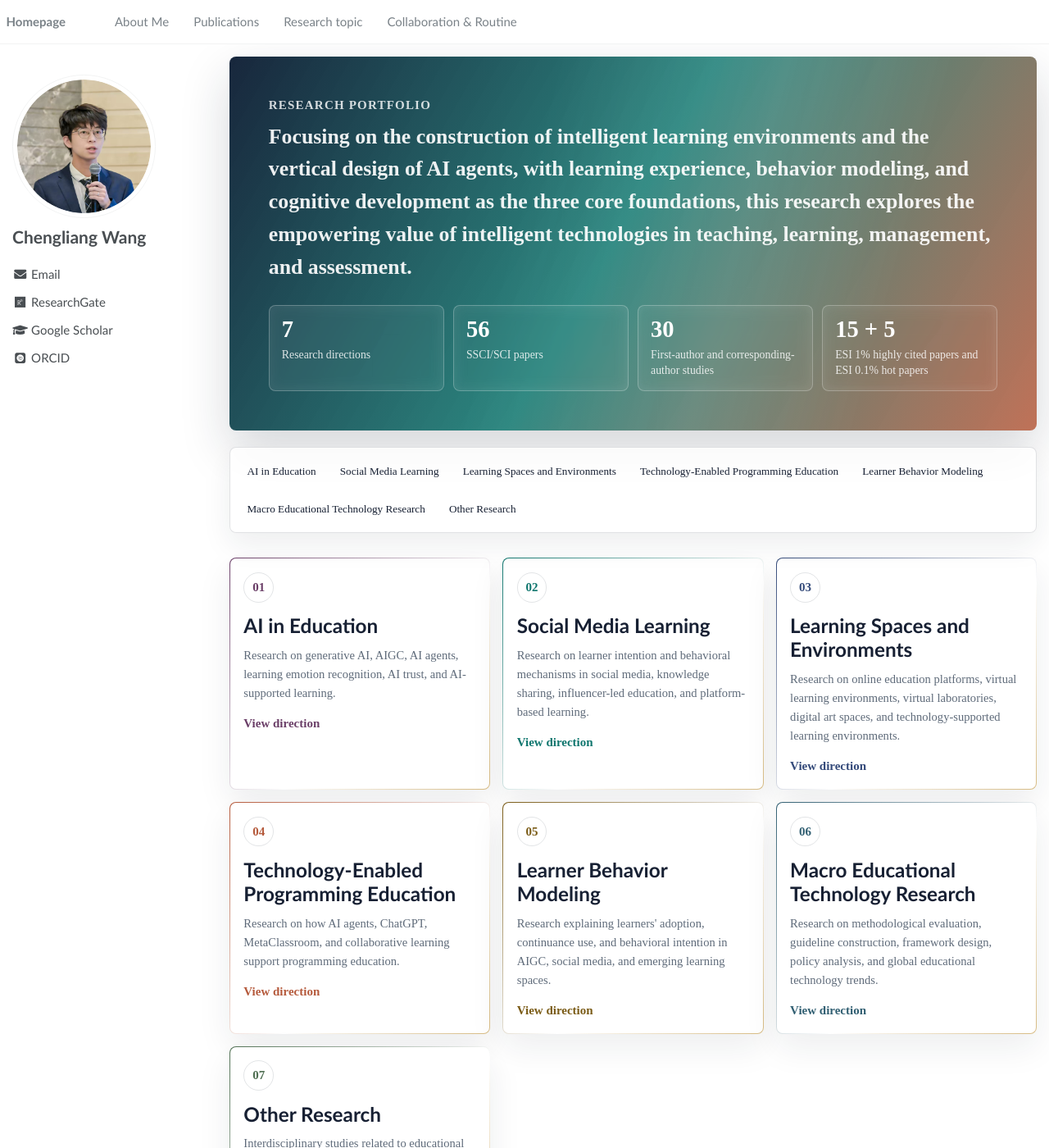
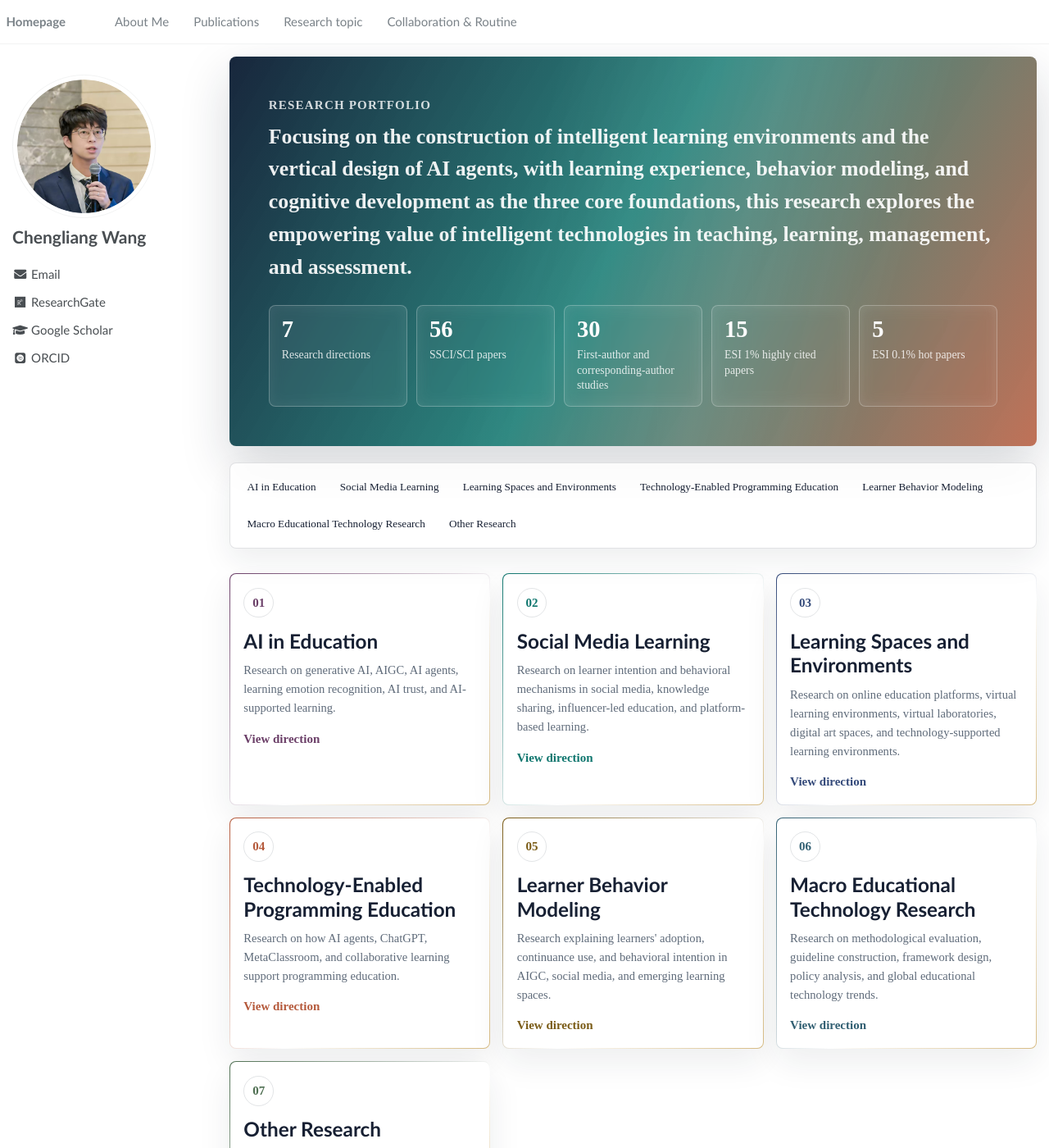
Before and after one commit to wcledutech/wcledutech.github.io, a Jekyll site: the page built from _pages/Research.md, in a window 1280 px wide and 1400 px high. Shown: the whole window at 82% size. Built offline with Jekyll 4.4.1, drawn with Linux system fonts in a browser that asks for light colours; some web fonts are replaced.

Commit message:
Split ESI research metric cards

```diff
--- a/_pages/Research.md
+++ b/_pages/Research.md
@@ -82,7 +82,7 @@ author_profile: true
 
 .research-metrics {
   display: grid;
-  grid-template-columns: repeat(4, minmax(0, 1fr));
+  grid-template-columns: repeat(5, minmax(0, 1fr));
   gap: .75rem;
   margin-top: 1.7rem;
 }
@@ -380,7 +380,8 @@ author_profile: true
       <div class="research-metric"><strong>7</strong><span>Research directions</span></div>
       <div class="research-metric"><strong>56</strong><span>SSCI/SCI papers</span></div>
       <div class="research-metric"><strong>30</strong><span>First-author and corresponding-author studies</span></div>
-      <div class="research-metric"><strong>15 + 5</strong><span>ESI 1% highly cited papers and ESI 0.1% hot papers</span></div>
+      <div class="research-metric"><strong>15</strong><span>ESI 1% highly cited papers</span></div>
+      <div class="research-metric"><strong>5</strong><span>ESI 0.1% hot papers</span></div>
     </div>
   </section>
 
```
